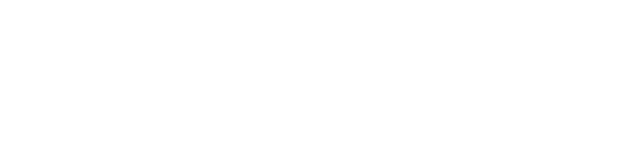
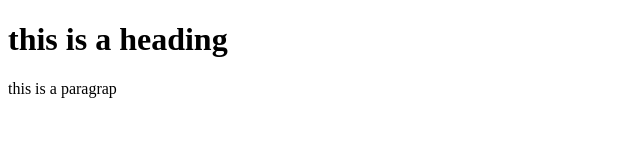
Before and after one commit to Muhim-Uddin/gampi, a plain HTML site: page index.html in a window 1280 px wide. Shown: the whole page, without its empty margins (0-640 px from the left). Drawn offline with Linux system fonts and the light colour scheme.

Commit message:
heading and paragrap tag

```diff
--- a/index.html
+++ b/index.html
@@ -3,9 +3,10 @@
 <head>
     <meta charset="UTF-8">
     <meta name="viewport" content="width=device-width, initial-scale=1.0">
-    <title>Document</title>
+    <title>new website</title>
 </head>
 <body>
-
+    <h1>this is a heading</h1>
+    <p>this is a paragrap</p>
 </body>
 </html>
```
